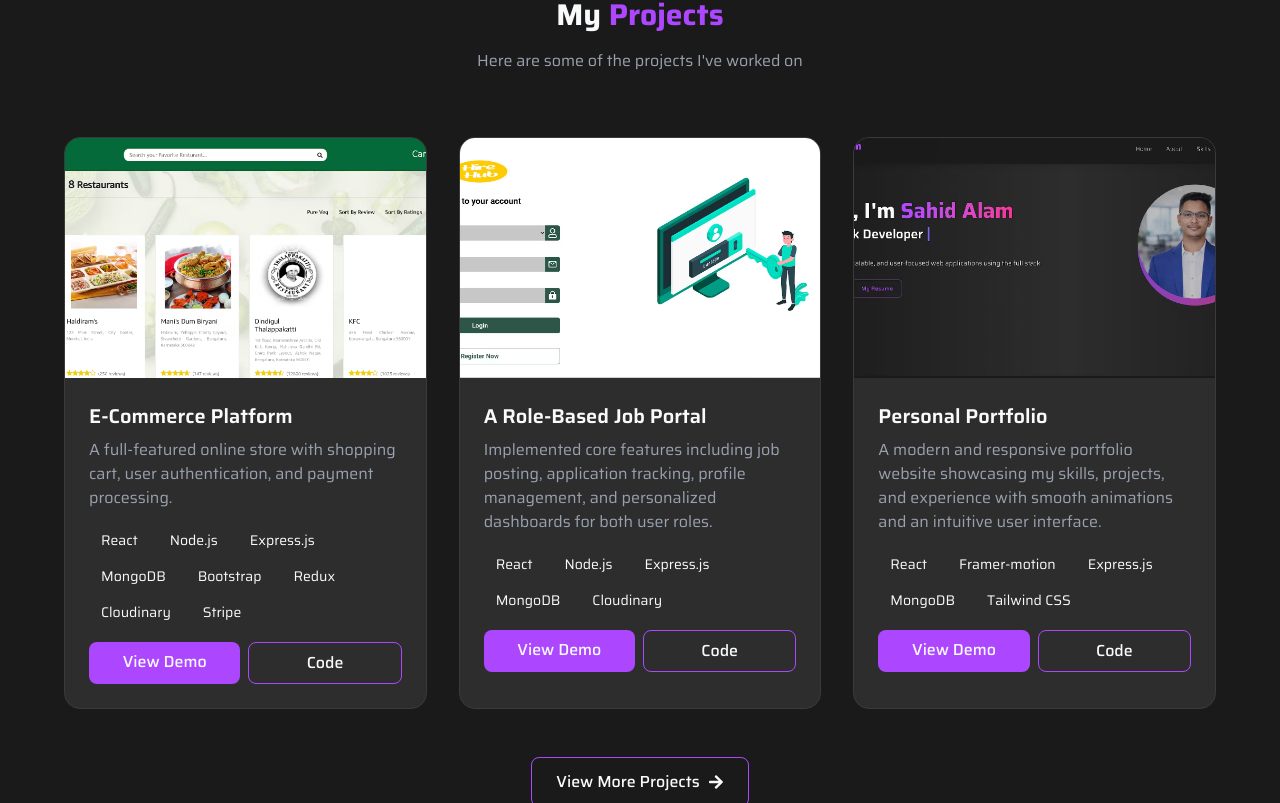
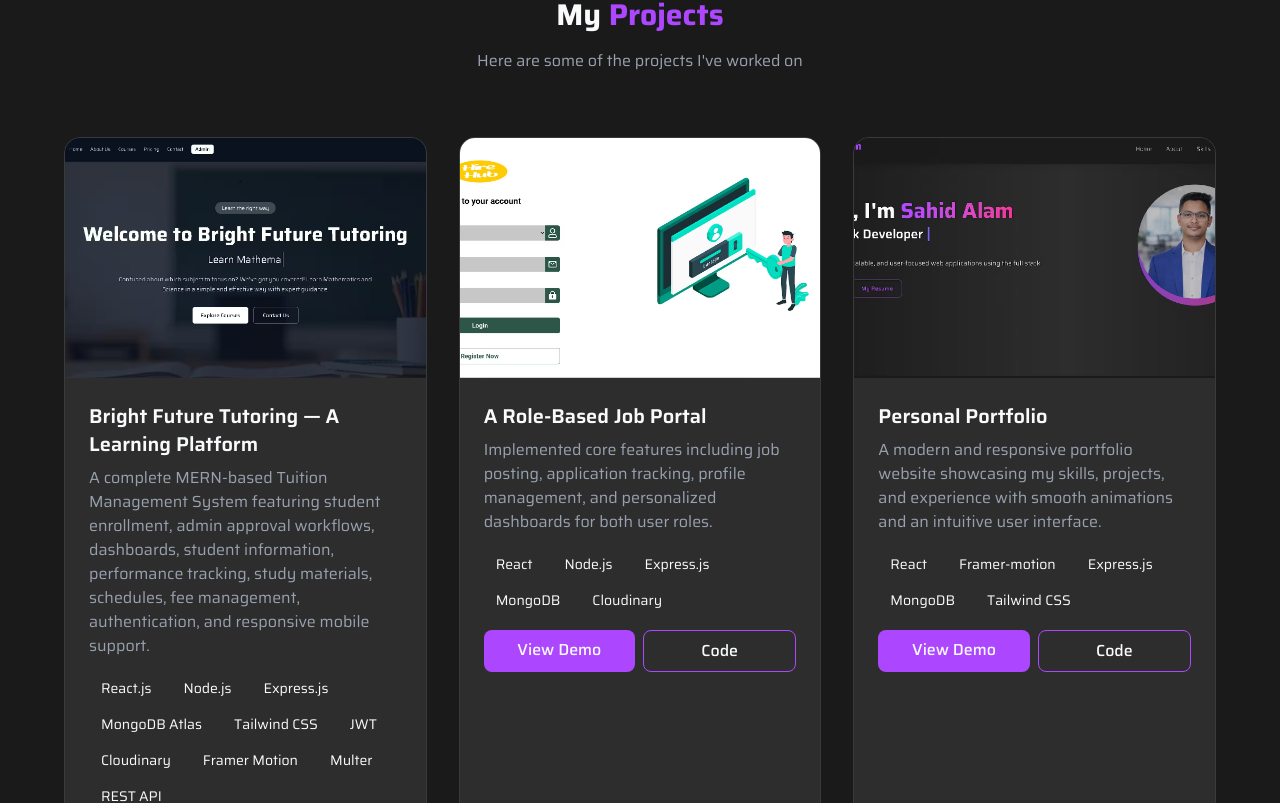
Before and after one commit to sahidalam000/Personal-Portfolio-web, a React (Vite) app in the folder Frontend/: page / in a window 1280 px wide. Shown: the part 3497-4300 px from the top of the page. Built offline with nearby package versions, Linux system fonts and the light colour scheme.

Commit message:
update assets

```diff
--- a/Frontend/src/assets/assets.js
+++ b/Frontend/src/assets/assets.js
@@ -11,6 +11,7 @@ import projectImg6 from '../assets/project6.avif';
 import foodImg from '../assets/food.avif';
 import hireImg from '../assets/hire.avif';
 import folioImg from '../assets/folio.avif';
+import brightImg from '../assets/bright.avif';
 
 
 
@@ -85,13 +86,13 @@ export const skills = [
 
 export const projects = [
   {
-    title: "E-Commerce Platform",
-    description: "A full-featured online store with shopping cart, user authentication, and payment processing.",
-    image: foodImg,
-    tech: ["React", "Node.js", "Express.js", "MongoDB","Bootstrap", "Redux","Cloudinary", "Stripe"],
+    title: "Bright Future Tutoring — A Learning Platform",
+    description: "A complete MERN-based Tuition Management System featuring student enrollment, admin approval workflows, dashboards, student information, performance tracking, study materials, schedules, fee management, authentication, and responsive mobile support.",
+    image: brightImg,
+    tech: ["React.js", "Node.js", "Express.js", "MongoDB Atlas","Tailwind CSS", "JWT","Cloudinary", "Framer Motion", "Multer", "REST API"],
     icons: [FaReact, FaNodeJs, FaDatabase , FaStripe],
-    demo: "#",
-    code: "https://github.com/sahidalam000/Food-Delivery-Website-.git",
+    demo: "https://brightfuturetutoring.vercel.app/",
+    code: "https://github.com/sahidalam000/Tuition-Management-System.git",
   },
   {
     title: "A Role-Based Job Portal",
```
Also changed, not shown: Frontend/src/assets/bright.avif (added).
